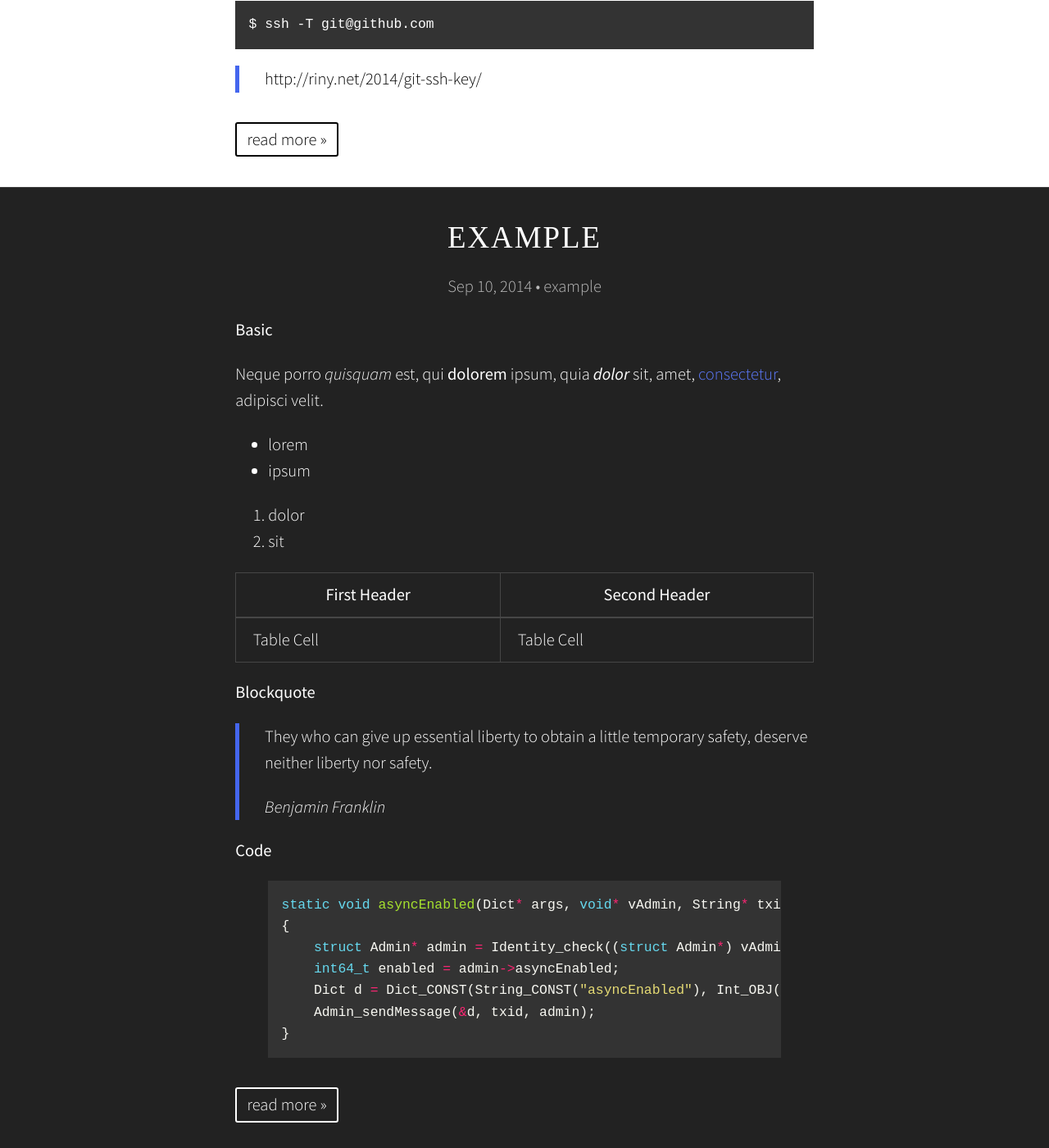
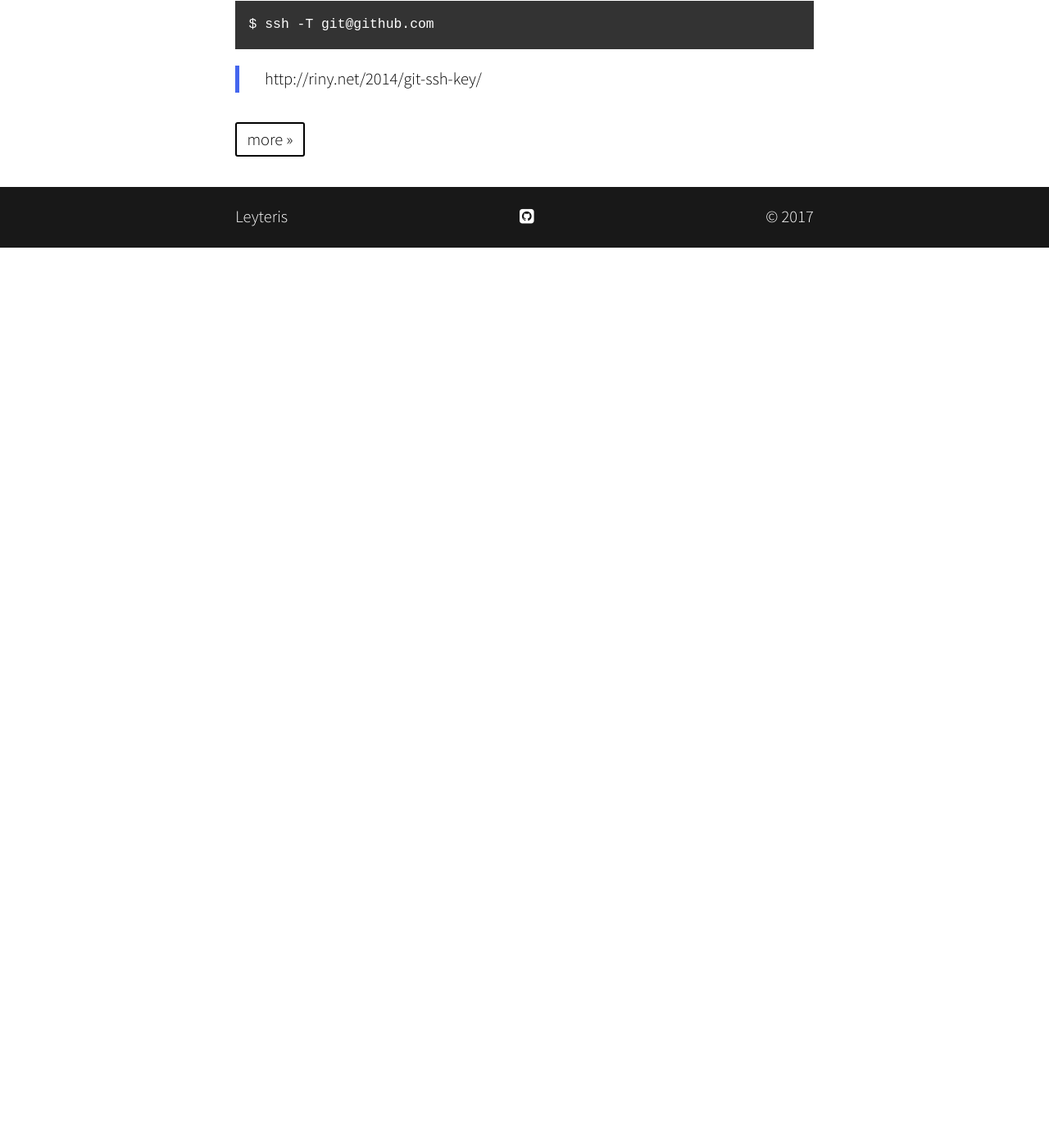
Before and after one commit to leyteris/leyteris.github.io, a Jekyll site: the page built from index.html, in a window 1280 px wide and 1400 px high, scrolled down 2245 px. Shown: the whole window at 82% size. Built offline with Jekyll 4.4.1, drawn with Linux system fonts in a browser that asks for light colours; nearby versions of some CDN libraries; some web fonts are replaced; after the commit the page ends 2547 px from its top, so only the background shows below that; some of the changed text lies outside the part shown.

Commit message:
update md

```diff
--- a/_config.yml
+++ b/_config.yml
@@ -1,8 +1,8 @@
-title: "* { float:cloud; }"
+title: "寸又的独白"
 author: "Leyteris"
-description: "努力做一个没有但有趣的人"
+description: "独白进行中。。。请勿打扰"
 # subheading: "Really cool blog about ... something"
-more: "read more"
+more: "more"
 url: ""
 #baseurl: "/contrast" # comment out if in root directory
 
--- a/_posts/2015-03-24-example.md
+++ /dev/null
@@ -1,39 +0,0 @@
----
-title:  "Example"
-date:   2014-09-10 22:37:00
-categories: example
----
-
-**Basic**
-
-Neque porro *quisquam* est, qui **dolorem** ipsum, quia ***dolor*** sit, amet, [consectetur](http://cjdns.info/), adipisci velit.
-
- * lorem
- * ipsum
-
-1. dolor
-2. sit
-
-| First Header | Second Header |
-|--------------|---------------|
-| Table Cell   | Table Cell    |
-
-**Blockquote**
-
-> They who can give up essential liberty to obtain a little temporary safety, deserve neither liberty nor safety.
->
-> _Benjamin Franklin_
-
-**Code**
-
-{% highlight c %}
-
-static void asyncEnabled(Dict* args, void* vAdmin, String* txid, struct Allocator* requestAlloc)
-{
-    struct Admin* admin = Identity_check((struct Admin*) vAdmin);
-    int64_t enabled = admin->asyncEnabled;
-    Dict d = Dict_CONST(String_CONST("asyncEnabled"), Int_OBJ(enabled), NULL);
-    Admin_sendMessage(&d, txid, admin);
-}
-
-{% endhighlight %}
--- a/feed.xml
+++ b/feed.xml
@@ -1,5 +1,5 @@
 ---
-layout: none
+layout: default
 ---
 <?xml version="1.0" encoding="UTF-8"?>
 <rss version="2.0" xmlns:atom="http://www.w3.org/2005/Atom">
```
Also changed, not shown: _posts/2017-12-19-jekyll_install.md (renamed from _posts/2015-03-25-jekyll-install.md, +14 -3 lines), 8 other files.
